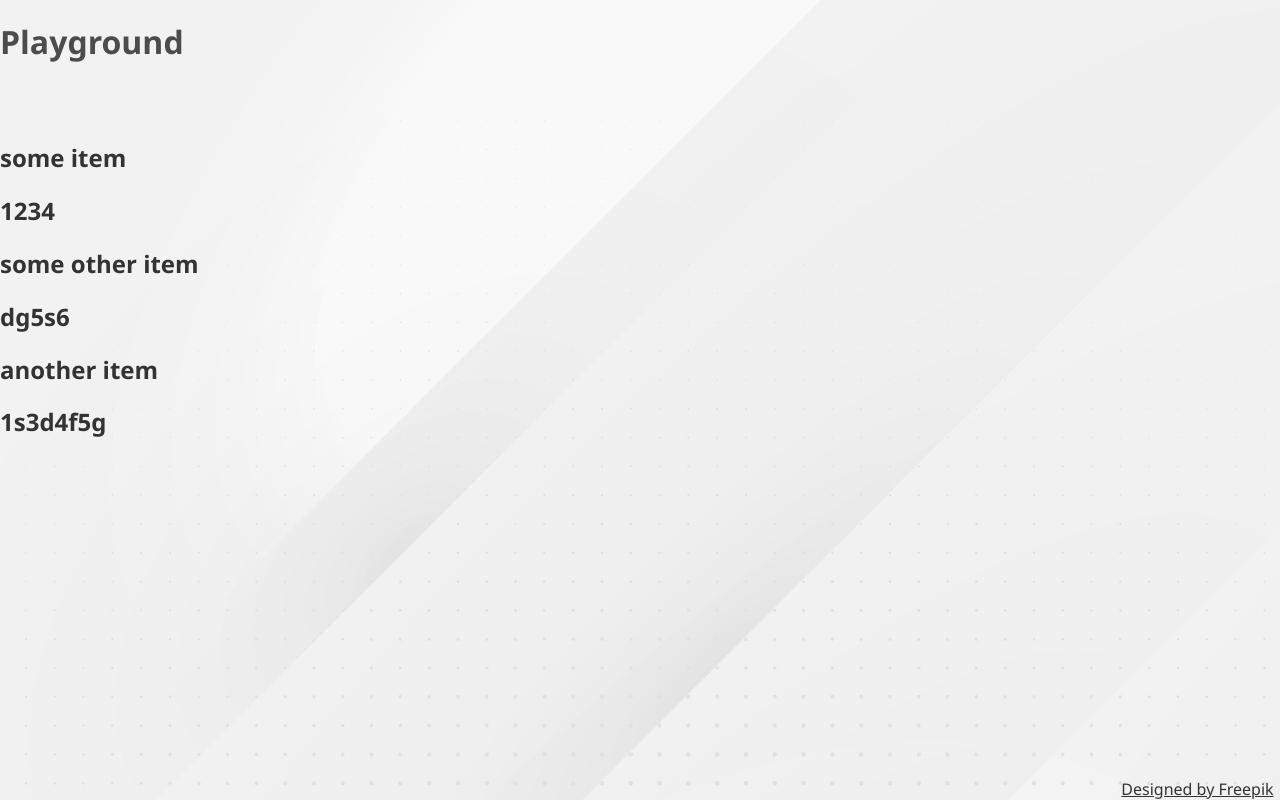
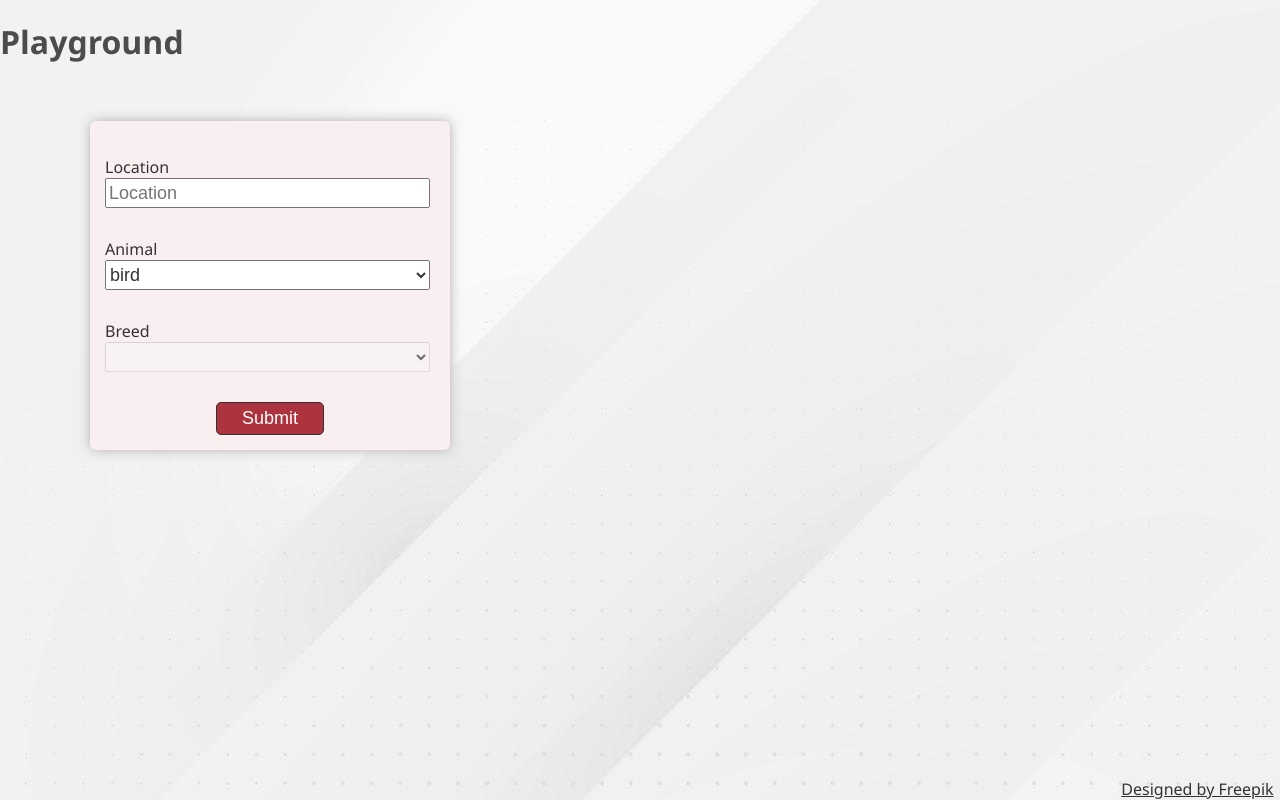
Before and after one commit to meniYud/react-playground, a React (Vite) app: page / in a window 1280 px wide. Built offline with nearby package versions, Linux system fonts and the light colour scheme.

Commit message:
Investigating double-state form
Checking performance of a form with different state controls. (a state both on the form and inside every Input vs single state inside the input element)

```diff
--- a/package.json
+++ b/package.json
@@ -29,6 +29,7 @@
     "eslint-plugin-import": "2.26.0",
     "eslint-plugin-jsx-a11y": "6.6.1",
     "eslint-plugin-react": "7.31.8",
+    "eslint-plugin-react-hooks": "4.6.0",
     "prettier": "2.7.1",
     "vite": "3.1.4"
   },
--- a/src/App.jsx
+++ b/src/App.jsx
@@ -1,15 +1,14 @@
 import React from "react";
-import { createRoot } from "react-dom";
-import Item from "./Item";
-
+import { createRoot } from "react-dom/client";
+import SearchParams from "./SearchParams";
 
 const App = () => {
-  return <div>
-    <h1>Playground</h1>
-    <Item name="some item" sn="1234" isAvailable={true} />
-    <Item name="some other item" sn="dg5s6" isAvailable={false} />
-    <Item name="another item" sn="1s3d4f5g" isAvailable={true} />
-  </div>
+  return (
+    <div>
+      <h1>Playground</h1>
+      <SearchParams />
+    </div>
+  );
 };
 
 const container = document.getElementById("root");
--- /dev/null
+++ b/src/FormElements/Select.jsx
@@ -0,0 +1,32 @@
+import { useState } from "react";
+
+export const Select = ({
+  inputId,
+  label,
+  initialValue,
+  values,
+  disabled,
+  externalChangeHandler,
+}) => {
+  const [selectedValue, setSelectedValue] = useState(initialValue);
+
+  const changeHandler = (e) => {
+    setSelectedValue(e.target.value);
+    // externalChangeHandler(e);
+  };
+
+  console.log('select input rerendered')
+
+  return (
+    <label htmlFor={inputId}>
+      {label}
+      <select id={inputId} disabled={disabled} onChange={changeHandler}>
+        {values.map((value) => (
+          <option value={value} selected={selectedValue === value}>
+            {value}
+          </option>
+        ))}
+      </select>
+    </label>
+  );
+};
--- /dev/null
+++ b/src/FormElements/Text.jsx
@@ -0,0 +1,30 @@
+import { useState } from "react";
+
+export const Text = ({
+  inputId,
+  label,
+  initialText,
+  externalChangeHandler,
+  placeholder = "",
+}) => {
+  const [inputText, setInputText] = useState(initialText);
+
+  const changeHandler = (e) => {
+    setInputText(e.target.value);
+    // externalChangeHandler(e);
+  };
+
+  console.log('text input rerendered')
+
+  return (
+    <label htmlFor={inputId}>
+      {label}
+      <input
+        id={inputId}
+        value={inputText}
+        placeholder={placeholder}
+        onChange={changeHandler}
+      />
+    </label>
+  );
+};
--- a/src/Item.jsx
+++ /dev/null
@@ -1,10 +0,0 @@
-
-const Item = (props) => {
-    return <div>
-        <h2>{props.name}</h2>
-        <h2>{props.sn}</h2>
-        <h2>{props.isAvailable}</h2>
-    </div>
-};
-
-export default Item;
--- /dev/null
+++ b/src/SearchParams.jsx
@@ -0,0 +1,52 @@
+import { useState } from "react";
+import { Text } from "./FormElements/Text";
+import { Select } from "./FormElements/Select";
+const ANIMALS = ["bird", "cat", "dog", "rabbit", "reptile"];
+const BREEDS = [];
+
+const SearchParams = () => {
+  const [location, setLocation] = useState("");
+  const [selectdAnimal, setSelectedAnimal] = useState("");
+  const [selectedBreed, setSelectedBreed] = useState("");
+
+  const locationChangeHandler = (e) => setLocation(e.target.value);
+  const animalChangeHandler = (e) => setSelectedAnimal(e.target.value);
+  const breedChangeHandler = (e) => setSelectedBreed(e.target.value);
+
+  console.log('form rerendered')
+
+  return (
+    <div className="search-params">
+      <form>
+        <Text
+          inputId={"location"}
+          label={"Location"}
+          initialText={""}
+          placeholder={"Location"}
+          externalChangeHandler={locationChangeHandler}
+        />
+
+        <Select
+          inputId={"animal"}
+          values={ANIMALS}
+          label={"Animal"}
+          initialValue={""}
+          externalChangeHandler={animalChangeHandler}
+        />
+
+        <Select
+          inputId={"breed"}
+          disabled={!Boolean(BREEDS.length)}
+          values={BREEDS}
+          label={"Breed"}
+          initialValue={""}
+          externalChangeHandler={breedChangeHandler}
+        />
+
+        <button>Submit</button>
+      </form>
+    </div>
+  );
+};
+
+export default SearchParams;
--- a/src/style.css
+++ b/src/style.css
@@ -25,3 +25,348 @@
     bottom: 0;
     right: 0.5%;
   }
+
+  .search-params {
+    width: 1100px;
+    margin: 0 auto;
+  }
+
+  .search-params form {
+    border-radius: 6px;
+    background: #faeff0;
+    box-shadow: 0px 0px 12px #aaa, -0px -0px 12px #fff;
+    width: 360px;
+    margin: 0px 25px 0px 0px;
+    padding: 35px 15px 15px 15px;
+    float: left;
+  }
+
+  .search-params label {
+    display: block;
+    width: 60px;
+  }
+
+  .search-params input,
+  .search-params select {
+    margin-bottom: 30px;
+    font-size: 18px;
+    height: 30px;
+    width: 325px;
+  }
+
+.search {
+  border-radius: 6px;
+  background: #faeff0;
+  box-shadow: 0px 0px 12px #aaa, -0px -0px 12px #fff;
+  width: 715px;
+  padding: 15px;
+  float: left;
+  margin-bottom: 25px;
+}
+
+.details {
+  width: 1100px;
+  margin: 0 auto;
+  padding: 15px;
+  margin-bottom: 25px;
+  border-radius: 6px;
+  background: #faeff0;
+  box-shadow: 0px 0px 12px #aaa, -0px -0px 12px #fff;
+}
+
+.pet {
+  width: 100%;
+  height: 130px;
+  display: block;
+  overflow: hidden;
+  margin: 25px 0;
+  border-bottom: #333 2px solid;
+}
+
+.pet img {
+  width: 100px;
+  min-height: 100px;
+}
+
+.info {
+  float: left;
+  width: 80%;
+  height: 100px;
+  padding-top: 10px;
+  flex-direction: column;
+  justify-content: space-around;
+}
+
+.image-container {
+  clip-path: circle(50% at 50% 50%);
+  width: 100px;
+  height: 100px;
+  float: left;
+  margin: 0px 20px 0px 10px;
+}
+
+.pet h1 {
+  white-space: nowrap;
+  font-weight: normal;
+  font-size: 30px;
+  color: #333;
+  width: 95%;
+  overflow: hidden;
+  margin: 0;
+  text-overflow: ellipsis;
+}
+
+
+.pet h2 {
+  white-space: nowrap;
+  font-weight: normal;
+  font-size: 20px;
+  margin: 0;
+  text-overflow: ellipsis;
+}
+
+header a {
+  color: #333;
+  font-size: 3px;
+  text-decoration: none;
+  font-weight: bold;
+  display: block;
+  padding-bottom: 10px;
+}
+
+header {
+  display: flex;
+  align-content: center;
+  justify-content: center;
+  width: 1100px;
+  margin: 0 auto;
+  padding: 20px 0px 0px 0px;
+}
+
+.details p {
+  line-height: 1.5;
+  padding: 0px 15px;
+}
+
+.details h1 {
+  text-align: center;
+  color: #333;
+  font-size: 60px;
+  margin: 5px 0px;
+}
+
+.details h2 {
+  text-align: center;
+  margin: 5px 0px 20px 0px;
+}
+
+.carousel {
+  display: flex;
+  justify-content: space-around;
+  align-items: center;
+  height: 400px;
+  margin-top: 8px;
+}
+
+.carousel > img {
+  max-width: 45%;
+  max-height: 400px;
+}
+
+.carousel-smaller {
+  width: 50%;
+}
+
+.carousel-smaller > img {
+  width: 100px;
+  height: 100px;
+  border-radius: 50%;
+  display: inline-block;
+  margin: 15px;
+  cursor: pointer;
+  border: 2px solid #333;
+}
+
+.carousel-smaller > img.active {
+  border-color: #333;
+  opacity: 0.6;
+}
+
+
+.search-params button,
+#modal button,
+#modal a,
+.details button {
+  background-color: #ad343e;
+  padding: 5px 25px;
+  color: white;
+  font-size: 18px;
+  border: #333 1px solid;
+  border-radius: 5px;
+  display: block;
+  margin: 0 auto;
+  cursor: pointer;
+}
+
+#modal a {
+  display: inline-block;
+  margin-right: 15px;
+  text-decoration: none;
+}
+
+.search-params button:hover {
+  background-color: #122622;
+}
+
+.search-params button:active {
+  background-color: #5f1d22;
+}
+
+.search-params button:focus {
+  border: 1px solid cornflowerblue;
+}
+
+#modal {
+  background-color: rgba(0, 0, 0, 0.9);
+  position: fixed;
+  left: 0;
+  right: 0;
+  bottom: 0;
+  top: 0;
+  z-index: 10;
+  display: flex;
+  justify-content: center;
+  align-items: center;
+}
+
+#modal:empty {
+  display: none;
+}
+
+#modal > div {
+  background-color: white;
+  max-width: 500px;
+  padding: 15px;
+  text-align: center;
+  border-radius: 30px;
+  background: #faeff0;
+}
+
+#modal .buttons button {
+  display: inline-block;
+  margin-right: 15px;
+}
+
+@media only screen and (max-width: 1129px) {
+  header {
+    display: flex;
+    align-content: center;
+    justify-content: center;
+    width: 95%;
+    margin: 0 auto;
+    padding: 20px 0px 0px 0px;
+  }
+
+  .search-params {
+    width: 95%;
+  }
+
+  .search-params form {
+    margin-bottom: 20px;
+  }
+
+  .search {
+    width: 55%;
+    padding: 15px;
+    border-radius: 9px;
+    float: left;
+    margin-bottom: 25px;
+  }
+
+  .details {
+    width: 95%;
+    margin: 0 auto;
+    padding: 15px;
+    border-radius: 9px;
+    margin-bottom: 25px;
+  }
+
+  .info {
+    width: 65%;
+  }
+
+  .info h1 {
+    width: 100%;
+    white-space: nowrap;
+    overflow: hidden;
+    text-overflow: ellipsis;
+  }
+
+  .info h2 {
+    width: 100%;
+    white-space: nowrap;
+    overflow: hidden;
+    text-overflow: ellipsis;
+  }
+}
+
+@media only screen and (max-width: 945px) {
+  .search-params {
+    width: 95%;
+  }
+
+  .search {
+    width: 100%;
+  }
+}
+
+@media only screen and (max-width: 600px) {
+  .pet {
+    height: 200px;
+  }
+
+  .info {
+    width: 100%;
+    text-align: center;
+  }
+
+  .image-container {
+    margin: 0 auto;
+    float: none;
+  }
+  .carousel-smaller > img {
+    width: 60px;
+    height: 60px;
+  }
+}
+
+.loading-pane {
+  align-items: center;
+  justify-content: center;
+  display: flex;
+  padding: 15px;
+}
+
+form .pet {
+  float: unset;
+  margin: 0 auto;
+}
+
+.loader {
+  font-size: 100px;
+  animation: spin 1s linear infinite;
+}
+
+@keyframes spin {
+  to {
+    transform: rotate(360deg);
+  }
+}
+
+.mini.loading-pane {
+  height: 34px;
+}
+
+.mini .loader {
+  font-size: 34px;
+}
```
Also changed, not shown: .eslintrc.json, 1 other file (tests, documents, lock files or other folders).
